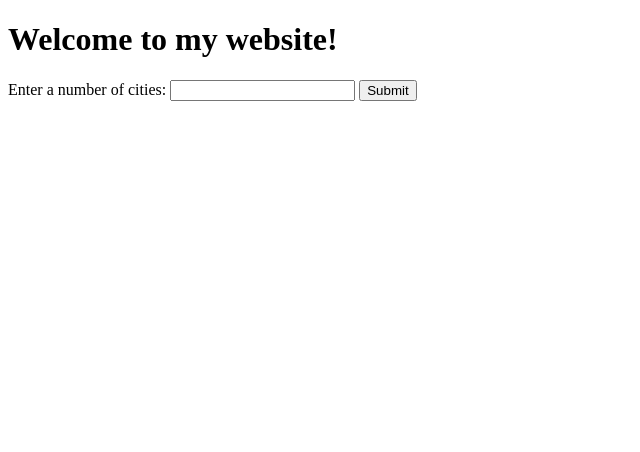
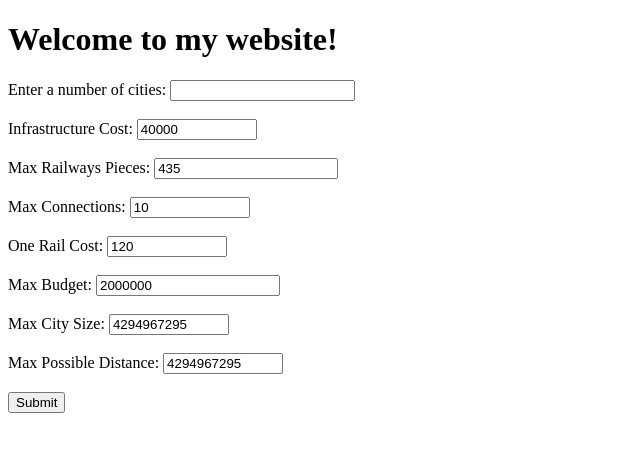
Before and after one commit to uxert/Homework-from-modeling, a Flask app: page / in a window 1280 px wide. Shown: the top 452 px of the page, without its empty margins (0-640 px from the left). Run offline with Flask 3, Linux system fonts and the light colour scheme.

Commit message:
Now landing page allows to take all parameters, not just cities amount.
All other parameters are defaulted to values from config.ini so the user does not have to even remotely touch them if there is no need.

TODO:
 - somehow randomly generate the coordinates if user wishes

```diff
--- a/app.py
+++ b/app.py
@@ -1,3 +1,5 @@
+from configparser import ConfigParser
+
 from flask import Flask, render_template, request, session, url_for, redirect
 import engine  # to calculate the genetic algorithm
 app = Flask(__name__)
@@ -9,8 +11,14 @@ app.secret_key = "Ale sekret ten kij"
 def submit_cities_amount():
     if request.form['cities_amount'] is None:
         return redirect(url_for("welcome_page"))
+
     cities_amount = int(request.form['cities_amount'])
     session['cities_amount'] = cities_amount
+
+    parameters = ['infrastructure_cost', 'max_railways_pieces', 'max_connections', 'one_rail_cost', 'max_budget',
+                  'max_city_size', 'max_possible_distance']
+    for param in parameters:
+        session[param] = int(request.form[param])
     return redirect(url_for("submit_cords_page"))
 
 @app.route('/submit_cords', methods=["GET"])
@@ -33,4 +41,6 @@ def submit_coordinates():
 
 @app.route('/')
 def welcome_page():
-    return render_template("landing_page.html")
+    my_config = ConfigParser()
+    my_config.read("config.ini")
+    return render_template("landing_page.html", config_values=my_config)
--- a/templates/landing_page.html
+++ b/templates/landing_page.html
@@ -7,12 +7,41 @@
 
 <body>
     <h1>Welcome to my website!</h1>
+
     <form action="/submit_cities_amount" method="post">
         <label for="cities_amount">Enter a number of cities: </label>
         <input type="number" id="cities_amount" name="cities_amount" min="1" required>
+        <br><br>
+        <label for="infrastructure_cost">Infrastructure Cost:</label>
+        <input type="number" id="infrastructure_cost" name="infrastructure_cost" min="1" max="{{ 2**32-1 }}"
+               value="{{ config_values['PARAMETERS'].getint('infrastructure_cost_b') }}" required><br><br>
+
+        <label for="max_railways_pieces">Max Railways Pieces:</label>
+        <input type="number" id="max_railways_pieces" name="max_railways_pieces" min="1" max="{{ 2**64-1 }}"
+               value="{{ config_values['PARAMETERS'].getint('max_railways_pieces_m') }}" required><br><br>
+
+        <label for="max_connections">Max Connections:</label>
+        <input type="number" id="max_connections" name="max_connections" min="1" max="{{ 2**32-1 }}"
+               value="{{ config_values['PARAMETERS'].getint('max_connections_n') }}" required><br><br>
+
+        <label for="one_rail_cost">One Rail Cost:</label>
+        <input type="number" id="one_rail_cost" name="one_rail_cost" min="1" max="{{ 2**32-1 }}"
+               value="{{ config_values['PARAMETERS'].getint('one_rail_cost_t') }}" required><br><br>
+
+        <label for="max_budget">Max Budget:</label>
+        <input type="number" id="max_budget" name="max_budget" min="1" max="{{ 2**64-1 }}"
+               value="{{ config_values['PARAMETERS'].getint('max_budget_P') }}" required><br><br>
+
+        <label for="max_city_size">Max City Size:</label>
+        <input type="number" id="max_city_size" name="max_city_size" min="1" max="{{ 2**32-1 }}"
+               value="{{ config_values['TECHNICAL_CONSTRAINTS'].getint('max_city_size') }}" required><br><br>
+
+        <label for="max_possible_distance">Max Possible Distance:</label>
+        <input type="number" id="max_possible_distance" name="max_possible_distance" min="1" max="{{ 2**32-1 }}"
+               value="{{ config_values['TECHNICAL_CONSTRAINTS'].getint('max_possible_distance') }}" required><br><br>
+
         <input type="submit" value="Submit">
     </form>
 
-
 </body>
 </html>
```
